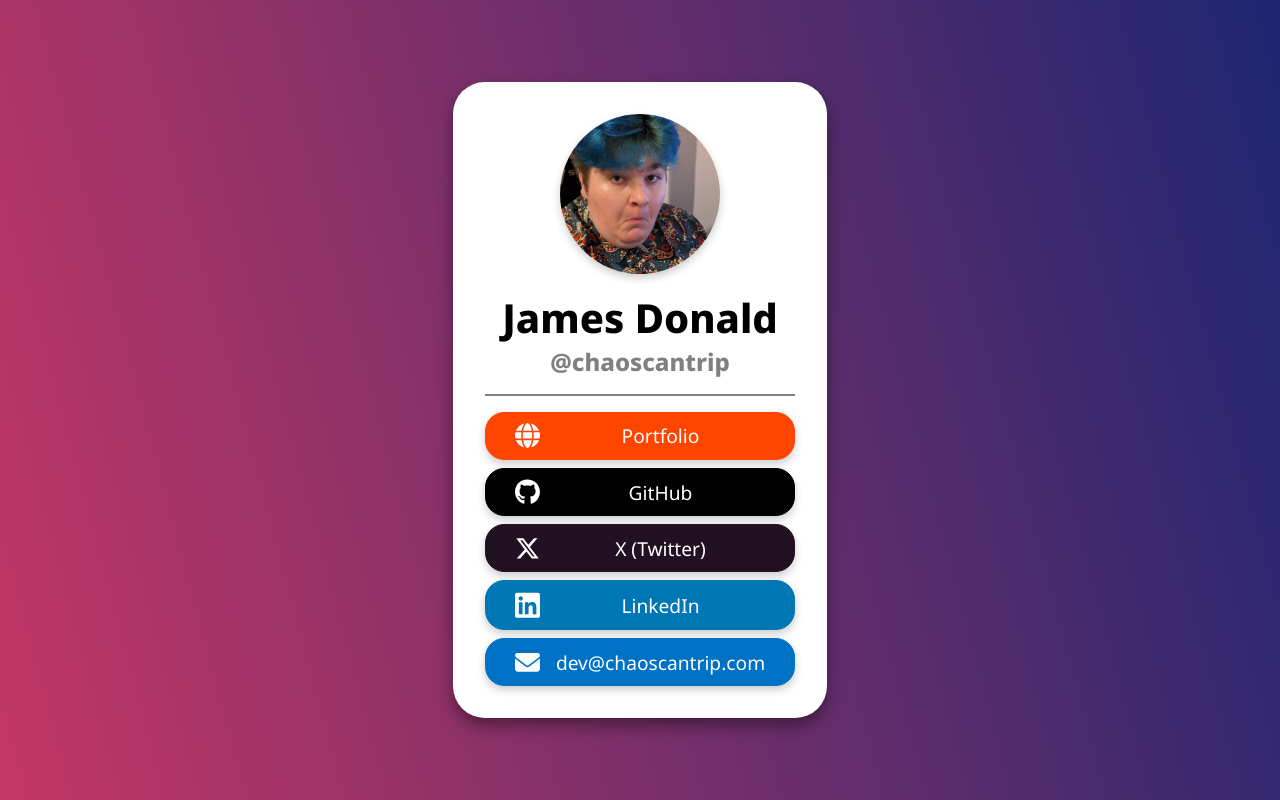
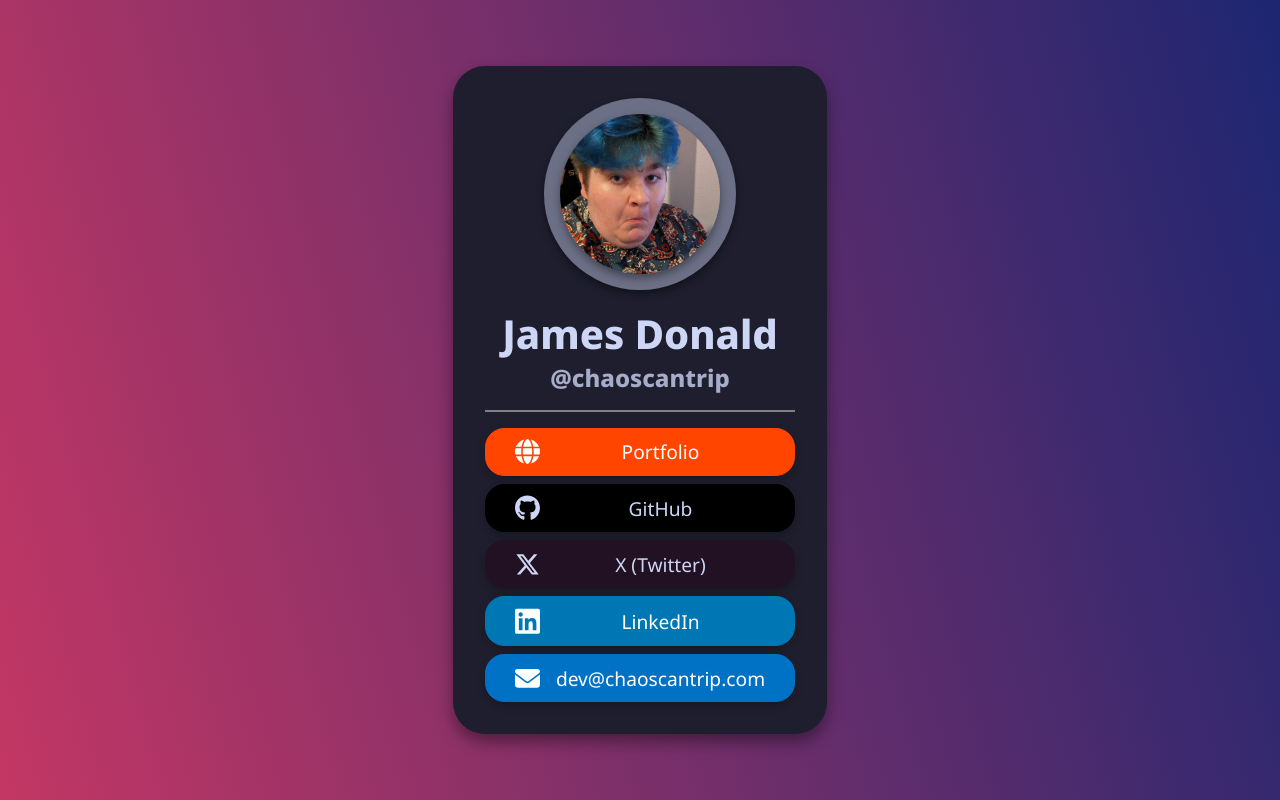
Before and after one commit to ChaosCantrip/Portfolio.Card, a Next.js app: page / in a window 1280 px wide. Built offline with nearby package versions, Linux system fonts and the light colour scheme.

Commit message:
Updated styles and colours

```diff
--- a/src/app/CardPage.module.css
+++ b/src/app/CardPage.module.css
@@ -1,5 +1,5 @@
 .card {
-    background: white;
+    background: var(--cpcm-base);
 
     /* Shape */
 
@@ -32,20 +32,32 @@
     margin-bottom: 1em;
 }
 
+.portrait_disc {
+    background: var(--cpcm-overlay0);
+    width: 12em;
+    height: 12em;
+    display: flex;
+    justify-content: center;
+    align-items: center;
+    border-radius: 50%;
+    margin-bottom: 1em;
+    box-shadow: 0 4px 8px 0 rgba(0,0,0,0.4);
+}
+
 .portrait {
     width: 10em;
     height: auto;
     border-radius: 50%;
-    margin-bottom: 1em;
-    box-shadow: 0 4px 8px 0 rgba(0,0,0,0.2);
+    box-shadow: 0 4px 8px 0 rgba(0,0,0,0.4);
 }
 
 .name {
     font-size: 2.5em;
+    color: var(--cpcm-text);
 }
 
 .tag {
-    color: gray;
+    color: var(--cpcm-subtext0);
 }
 
 .links {
@@ -88,12 +100,12 @@
 
 .github {
     --background-colour: black;
-    --text-colour: white;
+    --text-colour: var(--cpcm-text);
 }
 
 .twitter {
     --background-colour: #221122;
-    --text-colour: white;
+    --text-colour: var(--cpcm-text);
 }
 
 .linkedin {
--- a/src/app/page.js
+++ b/src/app/page.js
@@ -13,7 +13,9 @@ export default function CardPage() {
     return (
         <div className={styles.card}>
             <section className={styles.identity}>
-                <Image src={PortraitImage} alt={""} className={styles.portrait}/>
+                <div className={styles.portrait_disc}>
+                    <Image src={PortraitImage} alt={""} className={styles.portrait}/>
+                </div>
                 <h1 className={styles.name}>James Donald</h1>
                 <h2 className={styles.tag}>@chaoscantrip</h2>
             </section>
--- /dev/null
+++ b/src/styles/global/colours.css
@@ -0,0 +1,31 @@
+:root {
+
+    /* https://catppuccin.com/palette */
+
+    --cpcm-rosewater: #f5e0dc;
+    --cpcm-flamingo: #f2cdcd;
+    --cpcm-pink: #f5c2e7;
+    --cpcm-mauve: #cba6f7;
+    --cpcm-red: #f38ba8;
+    --cpcm-maroon: #eba0ac;
+    --cpcm-peach: #fab387;
+    --cpcm-yellow: #f9e2af;
+    --cpcm-green: #a6e3a1;
+    --cpcm-teal: #94e2d5;
+    --cpcm-sky: #89dceb;
+    --cpcm-sapphire: #74c7ec;
+    --cpcm-blue: #89b4fa;
+    --cpcm-lavender: #b4befe;
+    --cpcm-text: #cdd6f4;
+    --cpcm-subtext1: #bac2de;
+    --cpcm-subtext0: #a6adc8;
+    --cpcm-overlay2: #9399b2;
+    --cpcm-overlay1: #7f849c;
+    --cpcm-overlay0: #6c7086;
+    --cpcm-surface2: #585b70;
+    --cpcm-surface1: #45475a;
+    --cpcm-surface0: #313244;
+    --cpcm-base: #1e1e2e;
+    --cpcm-mantle: #181825;
+    --cpcm-crust: #11111b;
+}
--- a/src/styles/global/master.css
+++ b/src/styles/global/master.css
@@ -1,2 +1,3 @@
 @import "fonts.css";
 @import "global.css";
+@import "colours.css";
```
